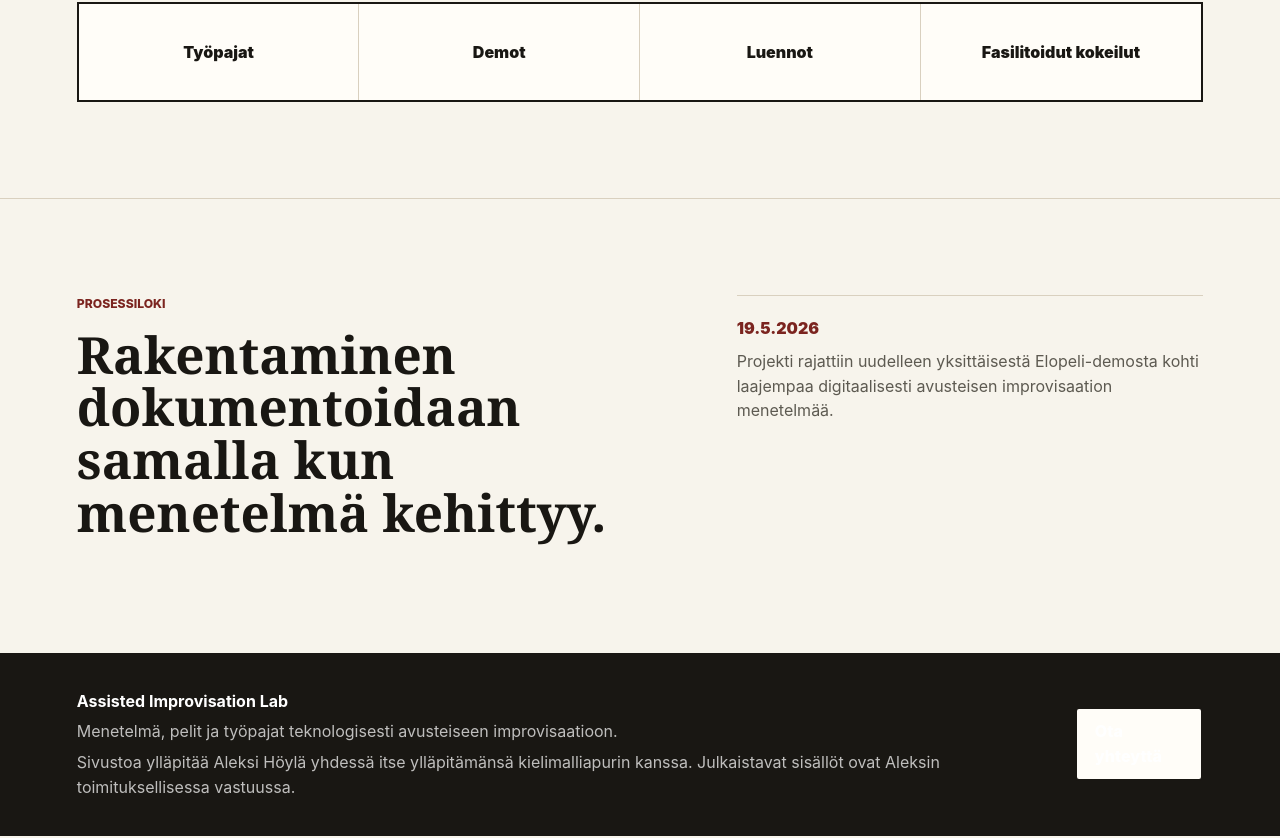
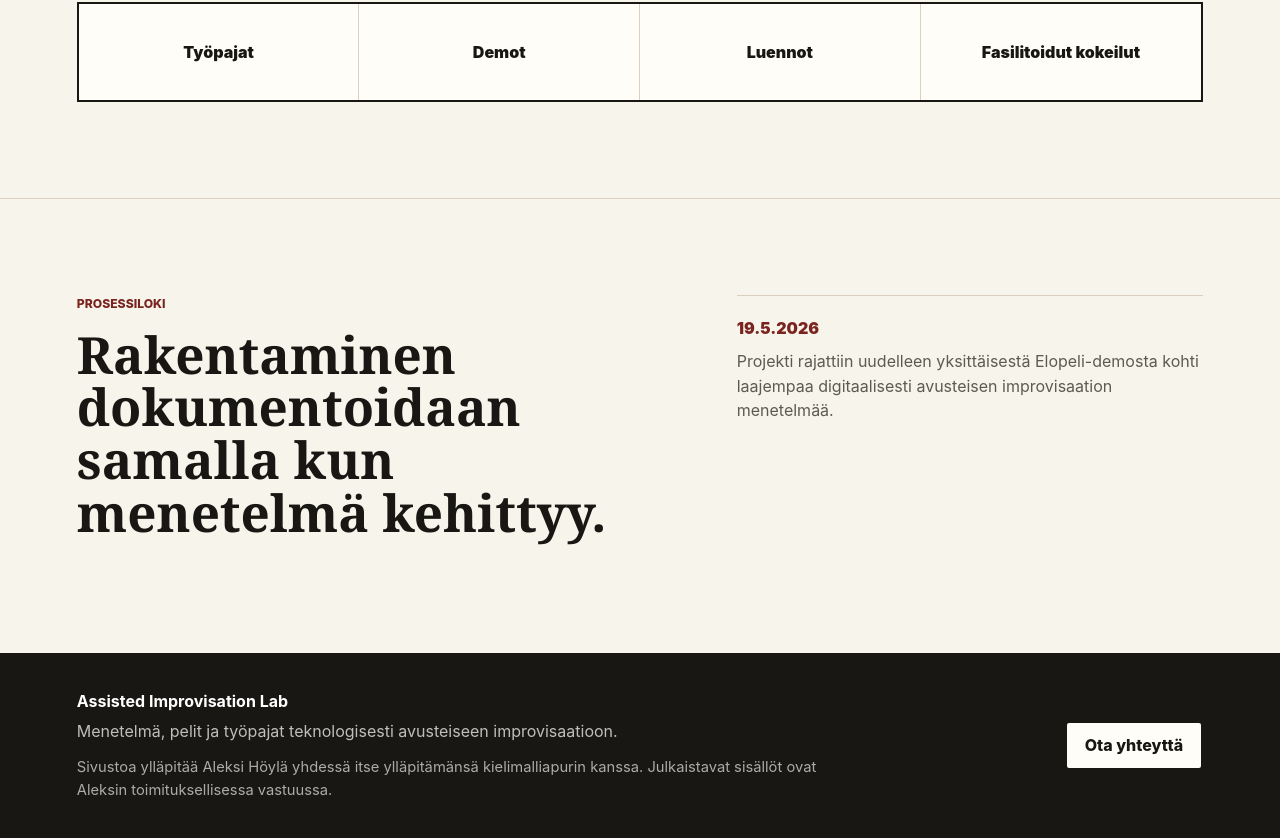
Before and after one commit to kala91/assisted-improvisation-lab, a plain HTML site: page index.html in a window 1280 px wide. Shown: the part 3460-4298 px from the top of the page. Drawn offline with Linux system fonts and the light colour scheme.

Commit message:
Fix secondary button contrast

```diff
--- a/styles.css
+++ b/styles.css
@@ -152,6 +152,7 @@ a {
 
 .button.secondary {
   background: var(--panel);
+  color: var(--ink);
 }
 
 .method-map {
@@ -373,6 +374,13 @@ h3 {
 .footer p {
   margin: 6px 0 0;
   color: rgba(255, 255, 255, 0.72);
+}
+
+.footer .footer-note {
+  max-width: 760px;
+  margin-top: 12px;
+  color: rgba(255, 255, 255, 0.64);
+  font-size: 0.92rem;
 }
 
 .content-page {
```
